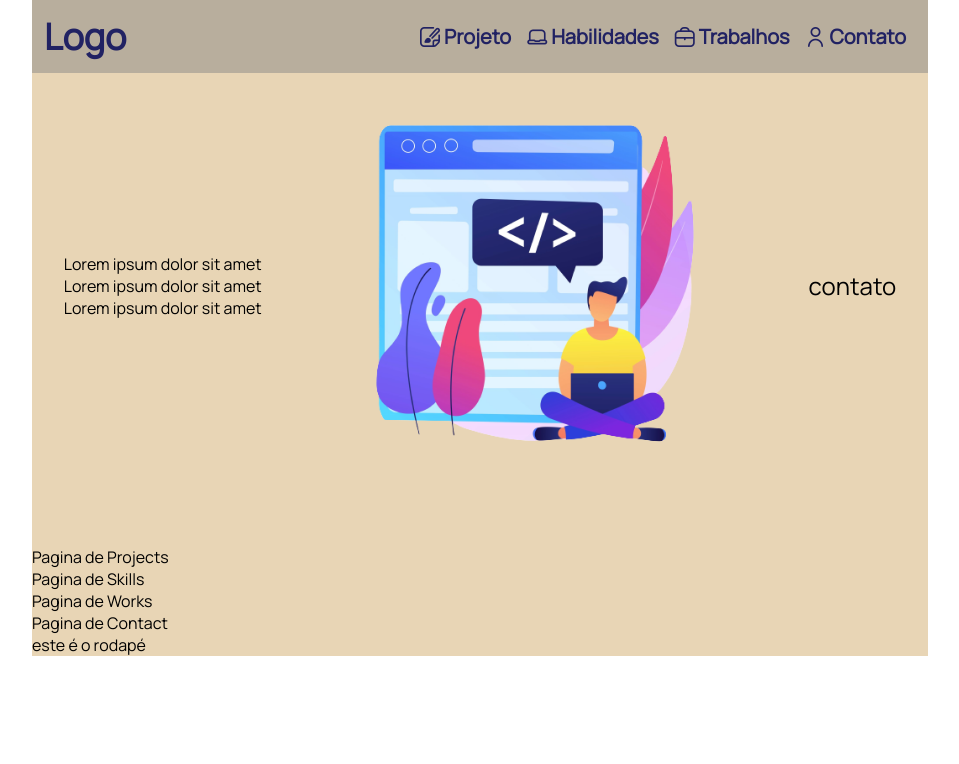
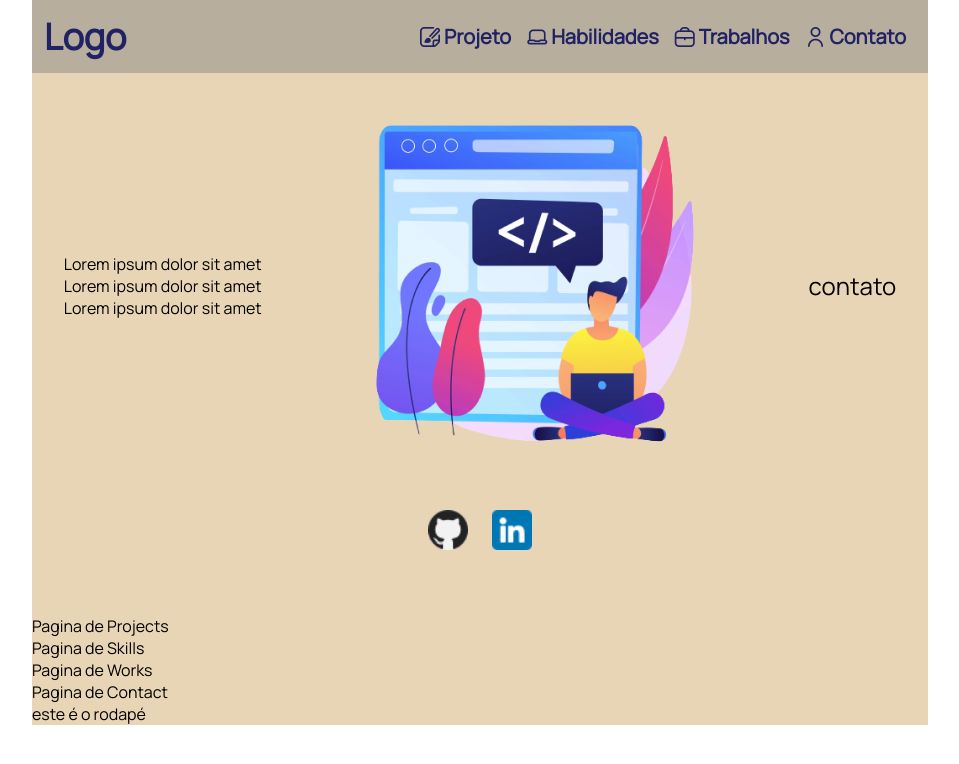
Before and after one commit to JordanoBaluz/portfolio1, a React (Create React App) app: page / in a window 1280 px wide. Shown: the top 764 px of the page, without its empty margins (160-1119 px from the left). Built offline with nearby package versions, Linux system fonts and the light colour scheme.

Commit message:
imported social media icons, created the component for the social media

```diff
--- a/src/body/about/index.js
+++ b/src/body/about/index.js
@@ -1,6 +1,7 @@
 import React from "react";
 import "./about.css";
 import webdeveloper from "../../assets/web-developer-removebg.png";
+import SocialMedia from "../../socialmedia";
 
 function About() {
   return (
@@ -21,6 +22,7 @@ function About() {
         </div>
         <div className="about-contact">contato</div>
       </div>
+      <SocialMedia />
     </div>
   );
 }
--- /dev/null
+++ b/src/data/socialmedia.js
@@ -0,0 +1,15 @@
+import github from "../assets/icons/003-github.png";
+import linkedin from "../assets/icons/004-linkedin.png";
+
+export const SocialMediaData = [
+  {
+    plataform: "Github",
+    link: "https://github.com/JordanoBaluz",
+    icon: github,
+  },
+  {
+    plataform: "LinkedIn",
+    link: "https://www.linkedin.com/in/jordano-baluz/",
+    icon: linkedin,
+  },
+];
--- /dev/null
+++ b/src/socialmedia/index.js
@@ -0,0 +1,22 @@
+import React from "react";
+import "./socialmedia.css";
+import { SocialMediaData } from "../data/socialmedia";
+
+function SocialMedia() {
+  const data = SocialMediaData;
+  return (
+    <div className="social-media">
+      {data.map((item) => {
+        return (
+          <a href={item.link}>
+            <div className="social-icon-div">
+              <img src={item.icon} alt={`icon-${item.plataform}`} />
+            </div>
+          </a>
+        );
+      })}
+    </div>
+  );
+}
+
+export default SocialMedia;
--- /dev/null
+++ b/src/socialmedia/socialmedia.css
@@ -0,0 +1,21 @@
+.social-media {
+  display: flex;
+  justify-content: center;
+  align-items: center;
+}
+
+.social-icon-div {
+  padding: 6px;
+  cursor: pointer;
+  margin: 6px;
+}
+
+.social-icon-div > img {
+  height: 40px;
+}
+
+@media only screen and (max-width: 720px) {
+  .social-icon-div > img {
+    height: 28px;
+  }
+}
```
Also changed, not shown: src/assets/icons/003-github.png (added), src/assets/icons/004-linkedin.png (added).
